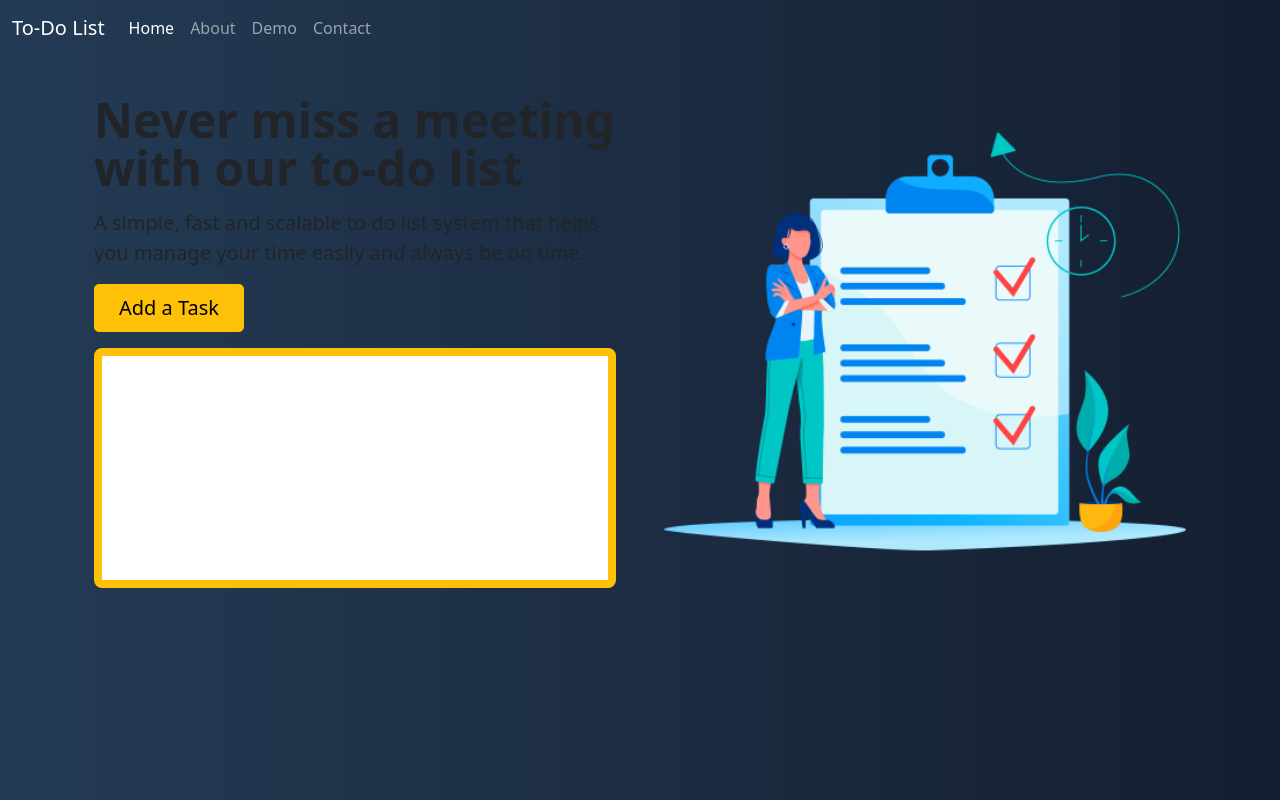
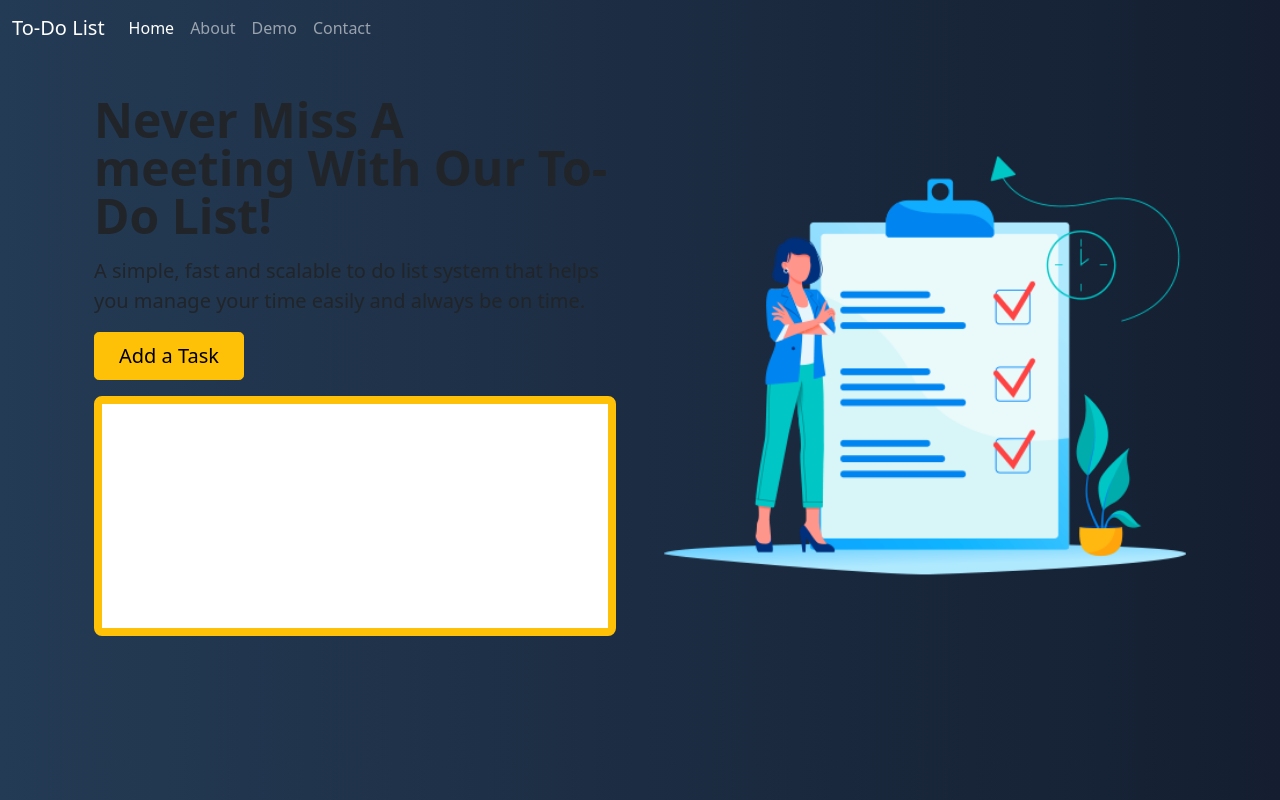
Before and after one commit to iparker3964/FirstProject, a plain HTML site: page index.html in a window 1280 px wide. Drawn offline with nearby package versions, Linux system fonts and the light colour scheme.

Commit message:
Fix some typos

```diff
--- a/index.html
+++ b/index.html
@@ -2,7 +2,7 @@
 <html lang="en">
 
 <head>
-    <title>First Project</title>
+    <title>First Project V2</title>
     <!-- Required meta tags -->
     <meta charset="utf-8">
     <meta name="viewport" content="width=device-width, initial-scale=1, shrink-to-fit=no">
@@ -48,7 +48,7 @@
                         loading="lazy">
                 </div>
                 <div class="col-lg-6">
-                    <h1 class="display-5 fw-bold lh-1 mb-3">Never miss a meeting with our to-do list</h1>
+                    <h1 class="display-5 fw-bold lh-1 mb-3">Never Miss A meeting With Our To-Do List!</h1>
                     <p class="lead">A simple, fast and scalable to do list system that helps you manage your time easily
                         and always be on time.
                     </p>
```
